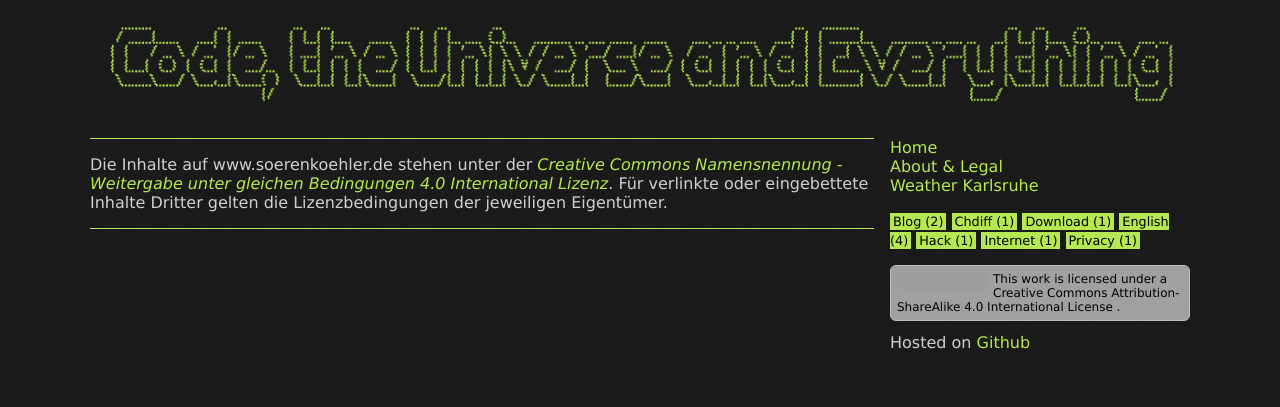
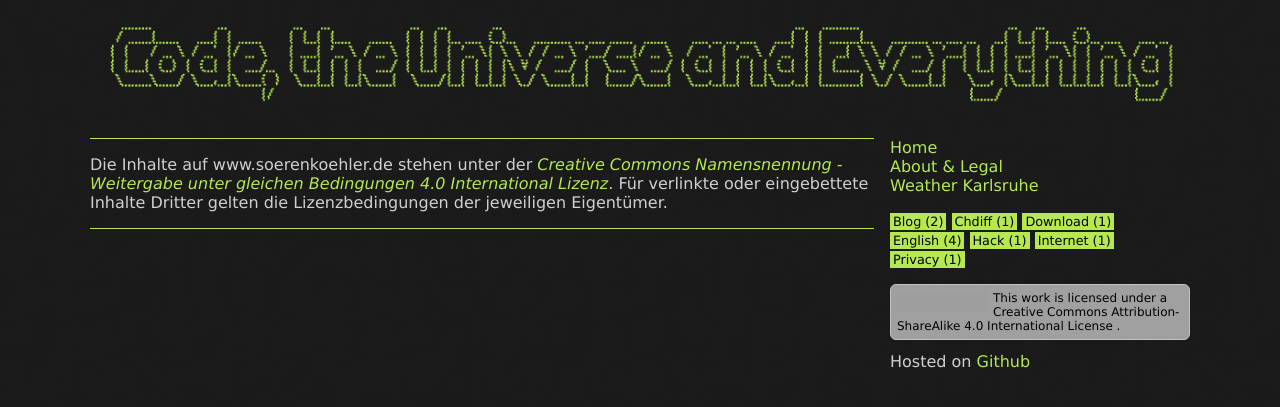
Before and after one commit to soerenkoehler/soerenkoehler.github.io, a Jekyll site: the page built from LICENSE-de.md, in a window 1280 px wide. Shown: the top 407 px of the page. Built offline with Jekyll 4.4.1, drawn with Linux system fonts in a browser that asks for light colours; our own code applies the rules of GitHub Pages for plain Markdown files; grey boxes are pictures that could not be loaded.

Commit message:
no line break in tags

```diff
--- a/_layouts/default.html
+++ b/_layouts/default.html
@@ -36,7 +36,7 @@ banner: banner.txt
         <div id="tagcloud">
             {% assign sorted_tags = site.tags | sort %}
             {% for tag in sorted_tags %}
-                    <a href="/taglist.html#{{ tag[0] }}">{{ tag[0] | capitalize }} ({{ tag[1] | size }})</a>
+                    <a href="/taglist.html#{{ tag[0] }}">{{ tag[0] | capitalize }}&nbsp;({{ tag[1] | size }})</a>
             {% endfor %}
         </div>
 
```
